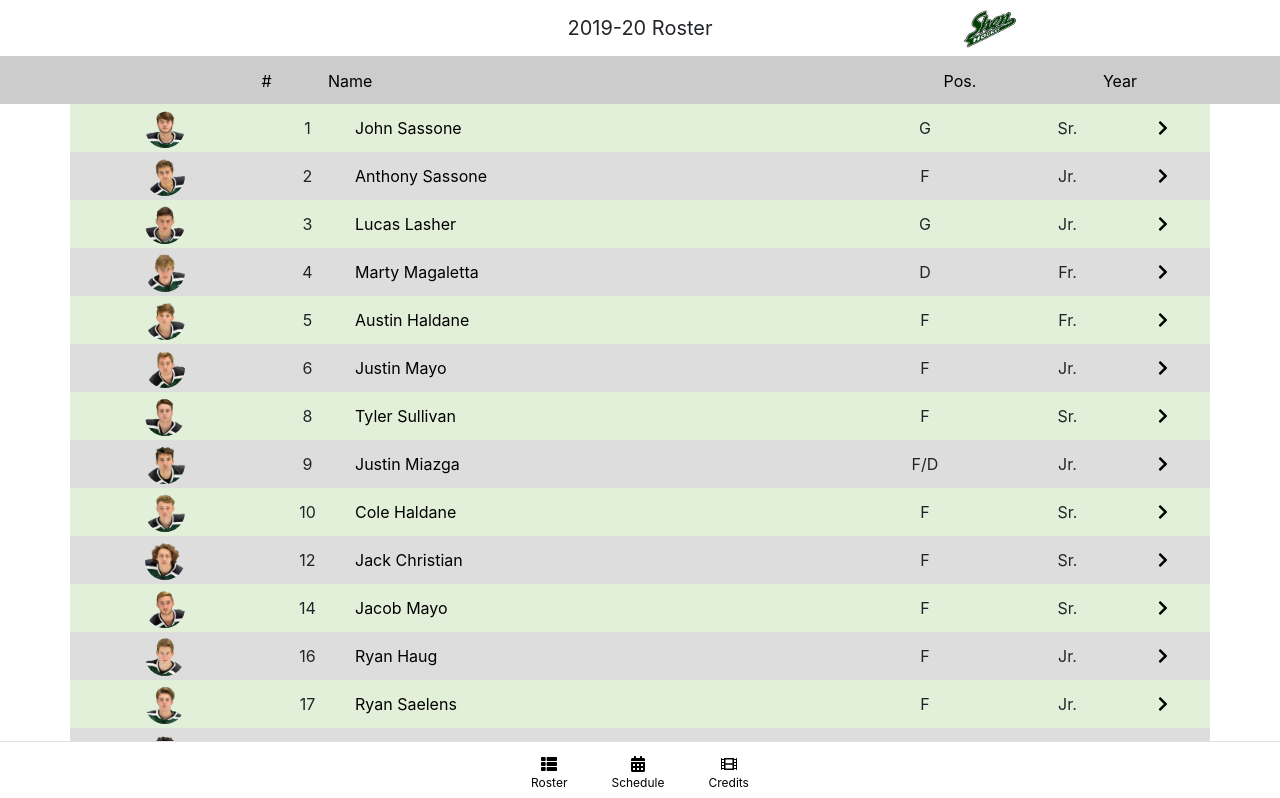
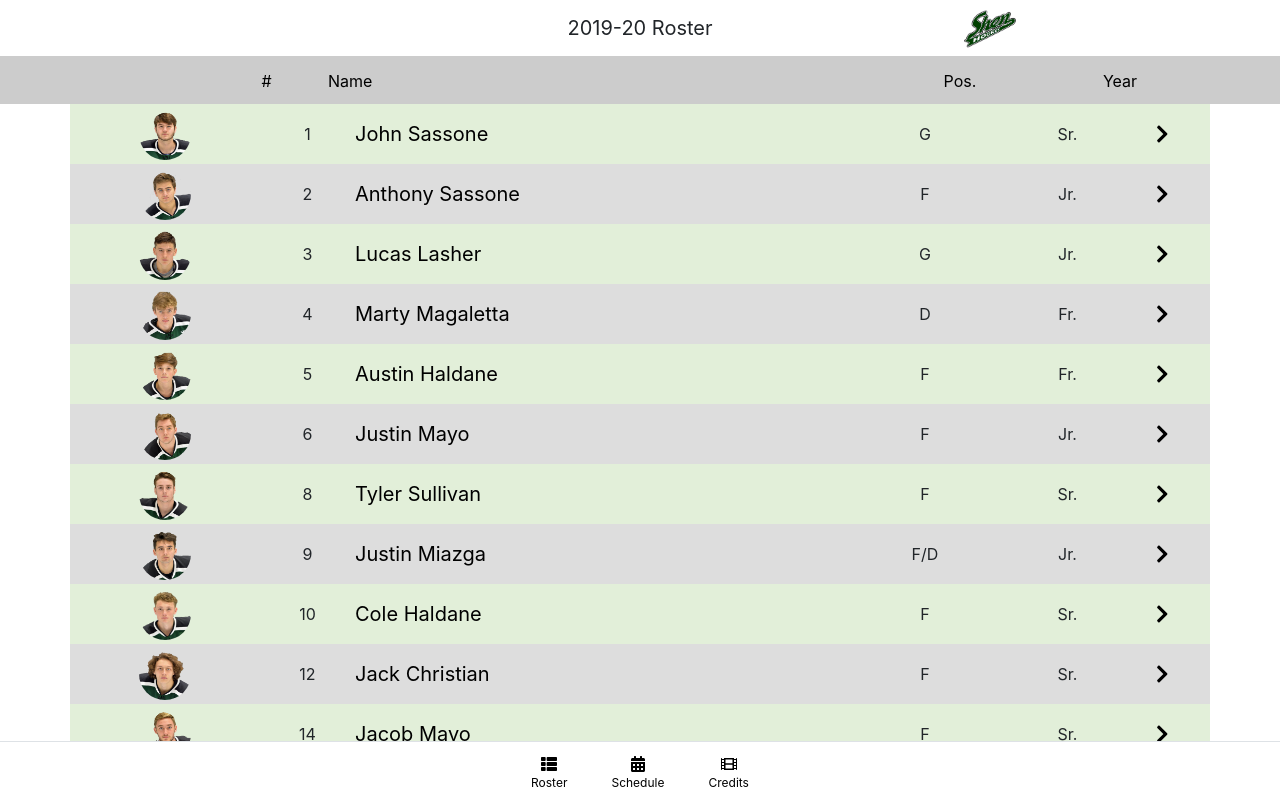
Before and after one commit to mikesae/hockey-roster-pwa, a React (Create React App) app: page / in a window 1280 px wide. Shown: the top 798 px of the page. Built offline with nearby package versions, Linux system fonts and the light colour scheme.

Commit message:
Make navigation arrows larger.

```diff
--- a/src/TopNavbar.scss
+++ b/src/TopNavbar.scss
@@ -2,6 +2,9 @@
 
 .navbar-left-link {
   margin-left: 0.5em;
+  .btn {
+    font-size: 1.25em;
+  }
 }
 
 .navbar-top {
--- a/src/player.scss
+++ b/src/player.scss
@@ -12,6 +12,11 @@ $shen-green: #00400e;
 
   .row:nth-child(odd) {
     background-color: #DDDDDD;
+  }
+  .row {
+    a {
+      font-size: 1.25em;
+    }
   }
 }
 
```
